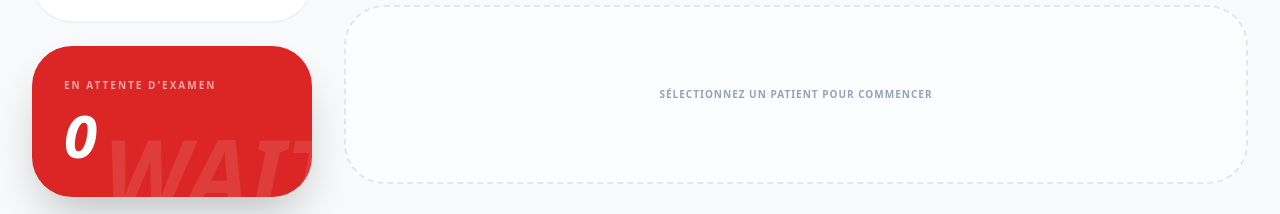
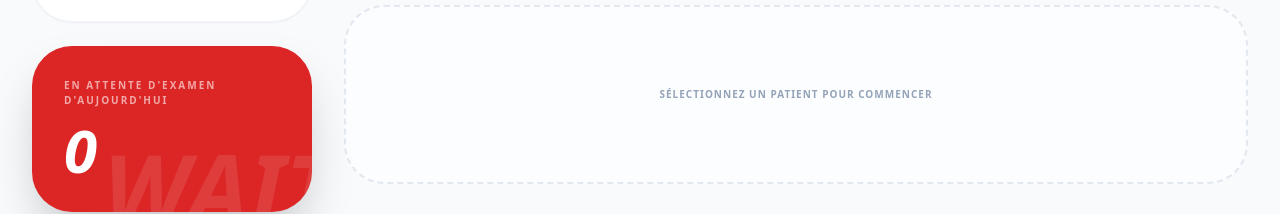
Before and after one commit to Nkongsamba1/Blood_vue, a Vue app: page /PersonnelPlanning in a window 1280 px wide. Shown: the part 417-631 px from the top of the page. Built offline with nearby package versions, Linux system fonts and the light colour scheme; no server answers.

Commit message:
fix: synchronisation complète backend/frontend pour le graphique

```diff
--- a/src/views/PersonnelPlanningViews.vue
+++ b/src/views/PersonnelPlanningViews.vue
@@ -29,7 +29,7 @@
         </div>
 
         <div class="bg-red-600 rounded-[2.5rem] p-8 text-white shadow-2xl relative overflow-hidden group">
-          <p class="text-[10px] font-black uppercase opacity-60 tracking-[0.2em]">En attente d'examen</p>
+          <p class="text-[10px] font-black uppercase opacity-60 tracking-[0.2em]">En attente d'examen d'aujourd'hui</p>
           <h3 class="text-6xl font-black mt-3 italic tracking-tighter">{{ totalAttente }}</h3>
           <div class="absolute -right-6 -bottom-6 text-white/10 text-8xl font-black italic">WAIT</div>
         </div>
```
